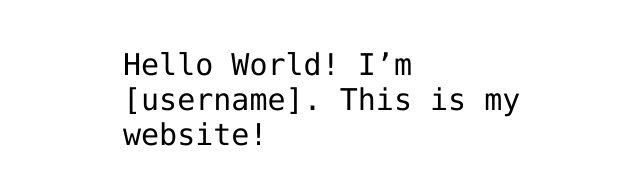
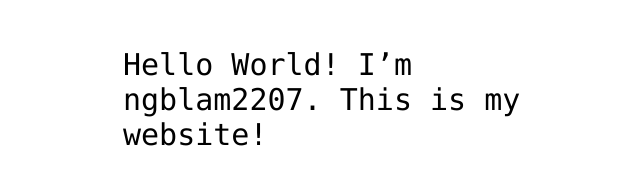
Before and after one commit to ngblam2207/ngblam.github.io, a plain HTML site: page index.html in a window 1280 px wide. Shown: the part 341-526 px from the top of the page, 317-957 px from the left. Drawn offline with Linux system fonts and the light colour scheme.

Commit message:
Update index.html

```diff
--- a/index.html
+++ b/index.html
@@ -12,7 +12,7 @@
 <img src="https://octodex.github.com/images/daftpunktocat-thomas.gif" id="octocat" alt="octocat-gif" />
 
 <!-- Change this code here by copy and pasting your template on line 15 -->
-<p>Hello World! I’m [username]. This is my website!</p>
+<p>Hello World! I’m ngblam2207. This is my website!</p>
 
 </body>
 </html>
```
